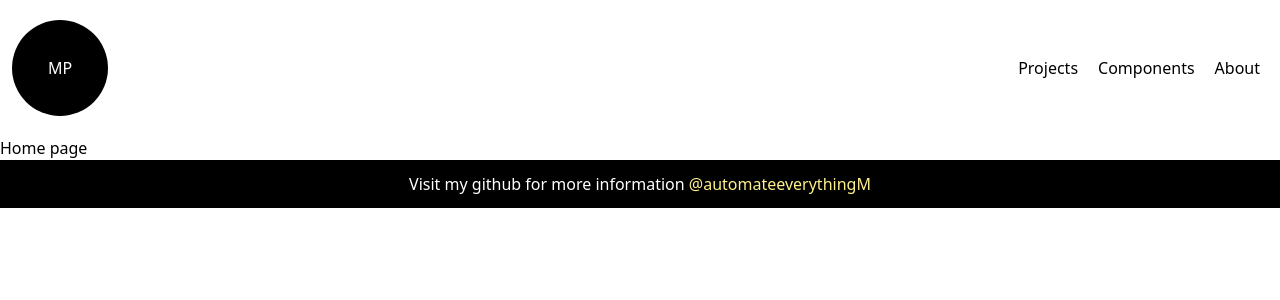
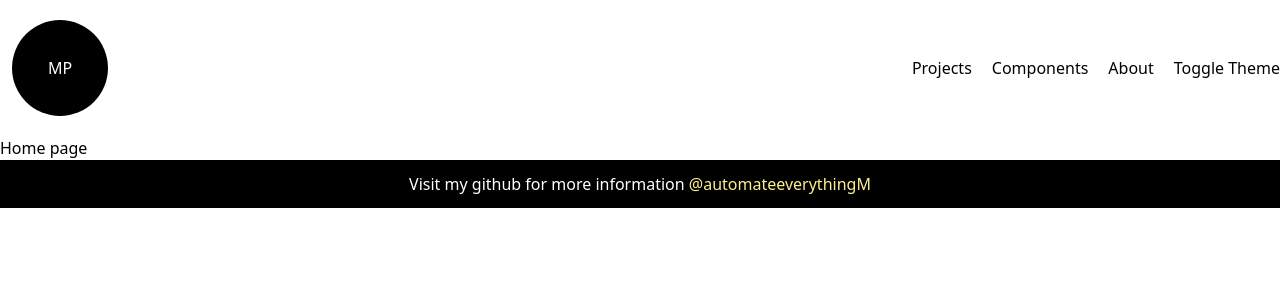
Before and after one commit to automateeverythingM/super-portfolio, a Next.js app: page / in a window 1280 px wide. Shown: the top 300 px of the page. Built offline with nearby package versions, Linux system fonts and the light colour scheme.

Commit message:
theme toggler

```diff
--- a/pages/index.tsx
+++ b/pages/index.tsx
@@ -6,13 +6,13 @@ const Home: NextPage = (props) => {
   return (
     <div>
       <Head>
-        <title>Create Next App</title>
+        <title>Marko Pavic | Javascript Developer</title>
         <meta name="description" content="Generated by create next app" />
         <link rel="icon" href="/favicon.ico" />
       </Head>
 
       <main>
-       <h1>Home page</h1>
+        <h1>Home page</h1>
       </main>
     </div>
   )
--- a/src/components/header/navbar.tsx
+++ b/src/components/header/navbar.tsx
@@ -4,8 +4,14 @@ import { Logo } from "../logo/logo";
 interface INavbarProps { }
 
 export const Navbar = ({ }: INavbarProps) => {
+
+    const toggleTheme = () => {
+        document.body.classList.toggle("dark");
+    };
+
     return (
-        <nav className="container mx-auto flex justify-between items-center py-5">
+        <div className="flex items-center container mx-auto">
+            <nav className="flex w-full justify-between items-center py-5">
                 <Logo />
                 <ul className="flex">
                     <li>
@@ -24,6 +30,13 @@ export const Navbar = ({ }: INavbarProps) => {
                         </Link>
                     </li>
                 </ul>
+
             </nav>
+            <div>
+                <button onClick={toggleTheme} className="whitespace-nowrap">
+                    Toggle Theme
+                </button>
+            </div>
+        </div>
     );
 };
```
Lines whose indentation alone changed are shown as unchanged.
